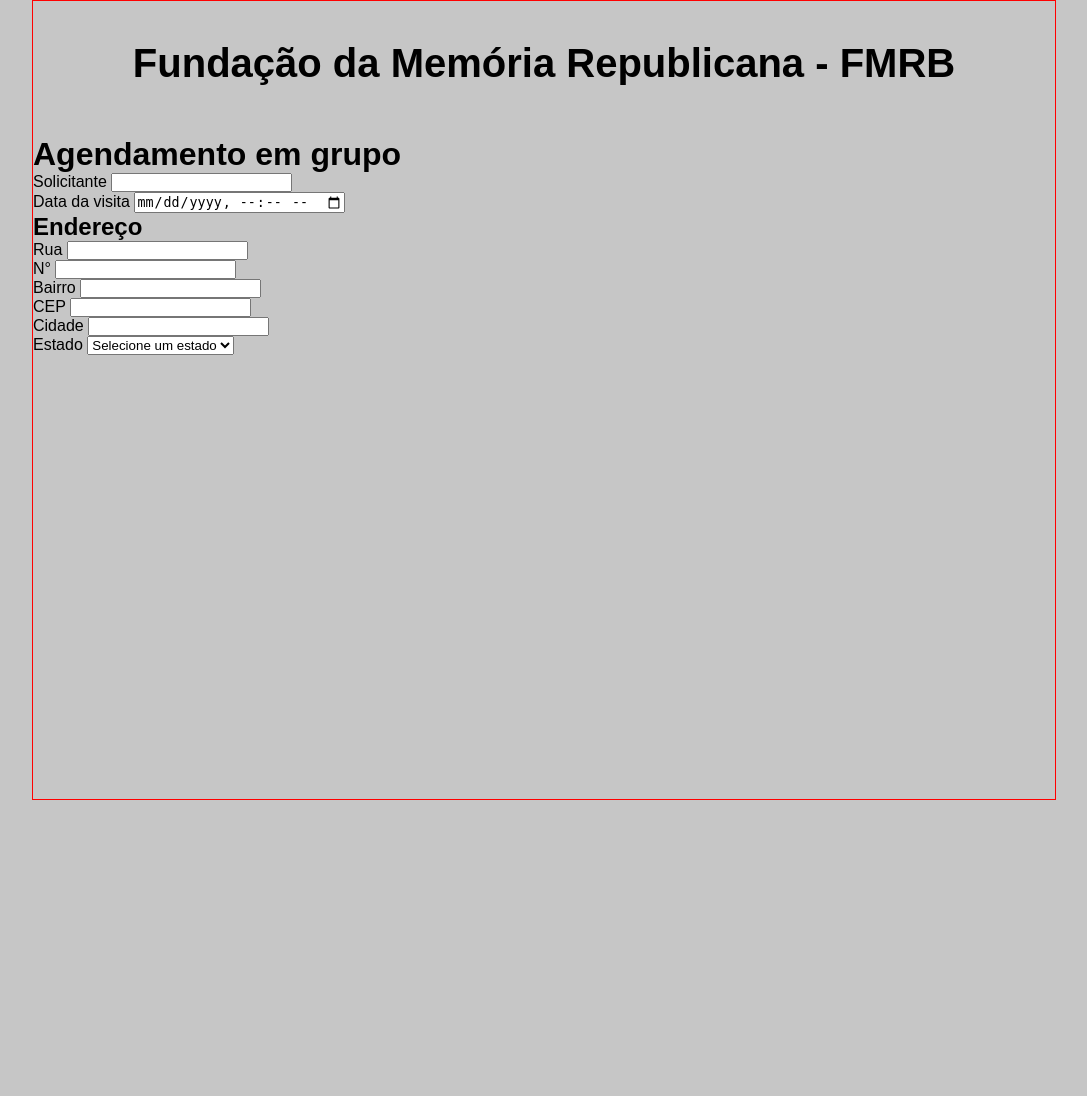
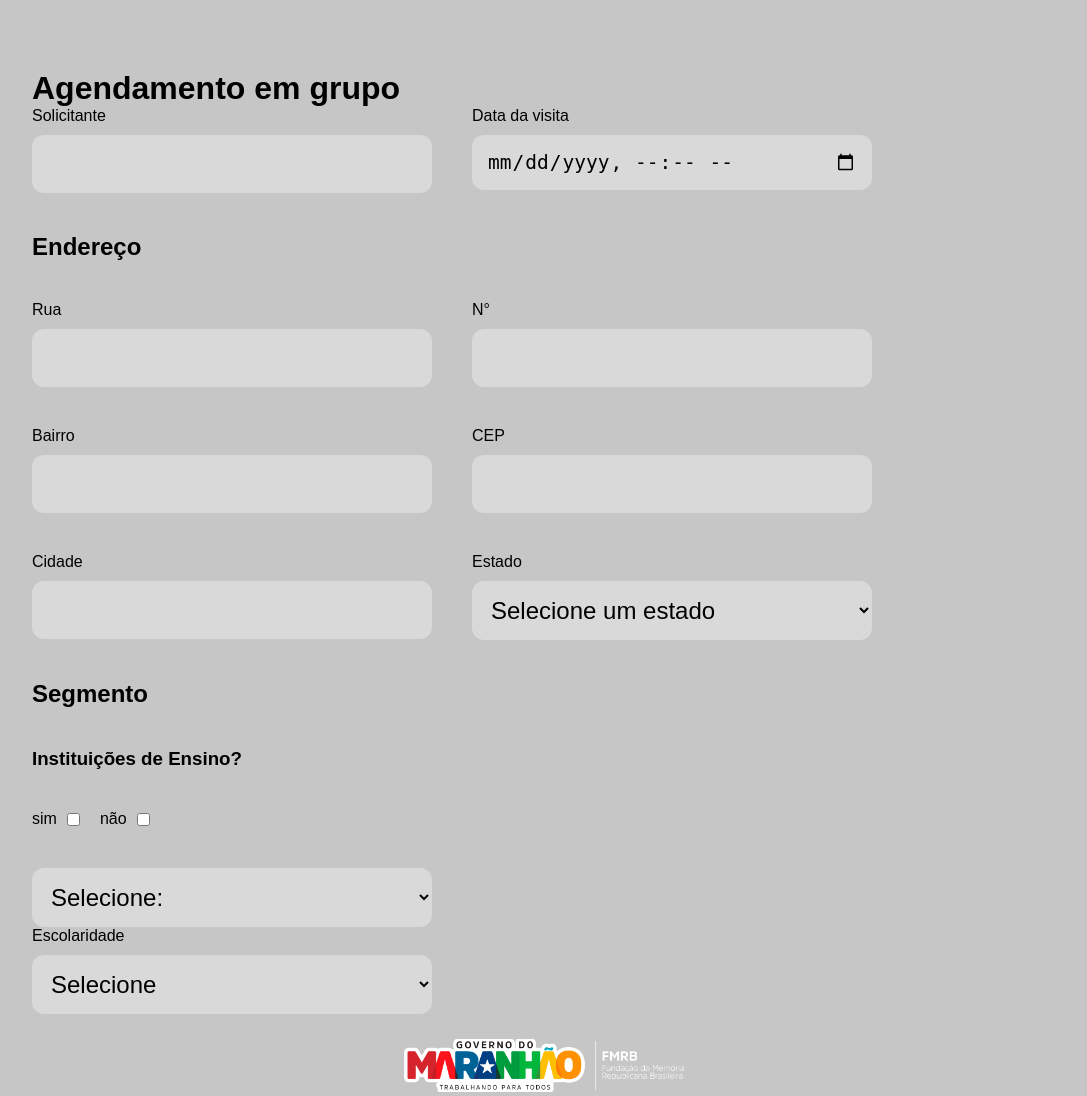
Before and after one commit to SAMPAIOCARLOS/MEUS-PROJETOS, a PHP site: page /forms/group.html in a window 1280 px wide. Shown: the whole page, without its empty margins (96-1183 px from the left). Before the commit the page ends 800 px from the top, so only its background shows below. Run offline with PHP 8.4, Linux system fonts and the light colour scheme.

Commit message:
alteração

```diff
--- a/new-project/forms/group.html
+++ b/new-project/forms/group.html
@@ -9,85 +9,104 @@
 </head>
 <body>
     <div id="main">
-        <h1 id="h1">Fundação da Memória Republicana - FMRB</h1>
 
         <h1>Agendamento em grupo</h1>
 
         <form id="form-group">
-            <section>
-                <label for="Solicitante">Solicitante </label>
-                <input type="text" id="Solicitante" name="Solicitante">
-            </section>
+            <div id="group-campo-start">
+                <section class="section-group">
+                    <label for="Solicitante">Solicitante </label>
+                    <input type="text" id="Solicitante" name="Solicitante" class="inputs">
+                </section>
+                <section class="section-group">
+                    <label for="Data-visita">Data da visita</label>
+                    <input type="datetime-local" id="Data-visita" name="Data-visita" class="inputs">
+                </section>
+            </div>
 
-            <section>
-                <label for="Data-visita">Data da visita</label>
-                <input type="datetime-local">
-            </section>
+            <h2 class="h2">Endereço</h2>
 
-            <h2>Endereço</h2>
+            <div id="group-campo-endereco">
+                <section class="section-group">
+                    <label for="rua">Rua</label>
+                    <input type="text" id="rua" name="rua" class="inputs">
+                </section>
+                <section class="section-group">
+                    <label for="N">N°</label>
+                    <input type="number" id="N" name="N" class="inputs">
+                </section>
+                <section class="section-group">
+                    <label for="bairro">Bairro</label>
+                    <input type="text" id="bairro" name="bairro" class="inputs">
+                </section>
+                <section class="section-group">
+                    <label for="cep">CEP</label>
+                    <input type="text" id="cep" name="cep" class="inputs">
+                </section>
+                <section class="section-group">
+                    <label for="city">Cidade</label>
+                    <input type="text" id="city" name="city" class="inputs">
+                </section>
+                <section class="section-group">
+                    <label for="select-estado">Estado</label>
+                    <select name="select-estado" id="select-estado" class="inputs">
+                        <option value="" disabled selected>Selecione um estado</option>
+                    </select>
+                </section>
+            </div>
 
-            <section>
-                <label for="rua">Rua</label>
-                <input type="text" id="rua" name="rua">
-            </section>
+            <h2 class="h2">Segmento</h2>
 
-            <section>
-                <label for="N">N°</label>
-                <input type="number" id="N" name="N">
-            </section>
+            <h3>Instituições de Ensino?</h3>
 
-            <section>
-                <label for="bairro">Bairro</label>
-                <input type="text" id="bairro" name="bairro">
-            </section>
+            <div id="group-container-ensino">
 
-            <section>
-                <label for="cep">CEP</label>
-                <input type="number" id="cep" name="cep">
-            </section>
+                <div class="container-ensino">
+                    <p>sim</p>
+                    <input type="checkbox">
+                </div>
 
-            <section>
-                <label for="city">Cidade</label>
-                <input type="text" id="city" name="city">
-            </section>
+                <div class="container-ensino">
+                    <p>não</p>
+                    <input type="checkbox">
+                </div>
 
-            <section>
-                <label for="select-estado">Estado</label>
-                <select name="select-estado" id="select-estado">
-                    <option value="" disabled selected>Selecione um estado</option>
-                    <option value="Acre">Acre </option>
-                    <option value="Alagoas">Alagoas</option>
-                    <option value="Amazonas">Amazonas</option>
-                    <option value="Bahia">Bahia</option>
-                    <option value="Ceará">Ceará</option>
-                    <option value="Distrito">Distrito Federal</option>
-                    <option value="Espírito">Espírito Santo</option>
-                    <option value="Goiás">Goiás</option>
-                    <option value="Maranhão">Maranhão</option>
-                    <option value="Mato_Grosso">Mato Grosso</option>
-                    <option value="Mato_Grosso_do_Sul">Mato Grosso do Sul</option>
-                    <option value="Minas_Gerais">Minas Gerais</option>
-                    <option value="Para">Pará</option>
-                    <option value="Paraiba">Paraíba</option>
-                    <option value="Parana">Paraná</option>
-                    <option value="Pernambuco">Pernambuco</option>
-                    <option value="Piaui">Piauí</option>
-                    <option value="Rio_de_Janeiro">Rio de Janeiro</option>
-                    <option value="Rio_Grande_do_Norte">Rio Grande do Norte</option>
-                    <option value="Rio_Grande_do_Sul">Rio Grande do Sul</option>
-                    <option value="Rondonia">Rondônia</option>
-                    <option value="Roraima">Roraima</option>
-                    <option value="Santa_Catarina">Santa Catarina</option>
-                    <option value="Sao_Paulo">São Paulo</option>
-                    <option value="Sergipe">Sergipe</option>
-                    <option value="Tocantins">Tocantins</option>
-                </select>
-            </section>
+            </div>
+
+            <div id="box-case-yes">
+                <section class="section-group">
+                    <select name="select-case-yes" id="select-case-yes" class="inputs">
+                        <option value="" disabled selected>Selecione:</option>
+                        <option value="Publica">Pública</option>
+                        <option value="Infantil">Infantil</option>
+                        <option value="Fundamental">Fundamental</option>
+                        <option value="Medio">Médio</option>
+                        <option value="Superior">Superior</option>
+                    </select>
+                </section>
+
+                <section class="section-group">
+                    <label for="select-case-yes-escolaridade">Escolaridade</label>
+                    <select name="select-case-yes-escolaridade" id="select-case-yes-escolaridade" class="inputs">
+                        <option value="" disabled selected>Selecione</option>
+                    </select>
+                </section>
+            </div>
+
+
+            <div id="box-case-no">
+                <input type="text" id="" name="" class="inputs" placeholder="Qual">
+            </div>
         </form>
+
+        <footer>
+            <img src="../img/ma-logo 1.png" alt="imagem-logo-MA">
+        </footer>
     </div>
 </body>
 <script type="module" src="https://unpkg.com/ionicons@7.1.0/dist/ionicons/ionicons.esm.js"></script>
 <script nomodule src="https://unpkg.com/ionicons@7.1.0/dist/ionicons/ionicons.js"></script>
 
 <script src="../scripts/utils.js"></script>
+<script src="../scripts/group.js"></script>
 </html>
--- /dev/null
+++ b/new-project/scripts/group.js
@@ -0,0 +1,11 @@
+const select_estado = document.getElementById('select-estado')
+
+const estados_brasil = ['AC', 'AL', 'AP', 'AM', 'BA', 'CE', 'DF', 'ES', 'GO', 'MA', 'MT', 'MS', 'MG', 'PA', 'PB', 'PR', 'PE', 'PI', 'RJ', 'RN', 'RS', 'RO', 'RR', 'SC', 'SP', 'SE', 'TO'];
+
+for (let i = 0; i < estados_brasil.length; i++) {
+    const estado = estados_brasil[i];
+    const newOption = document.createElement('option')
+    newOption.innerText = estado
+
+    select_estado.append(newOption)
+}
--- a/new-project/styles/global.css
+++ b/new-project/styles/global.css
@@ -45,6 +45,16 @@
     cursor: pointer;
     transition: 0.2s;
 }
+.inputs {
+    background-color: #D9D9D9;
+    border: none;
+    outline: none;
+    padding: 15px;
+    border-radius: 12px;
+    font-size: 1.5em;
+    width: 100%;
+    min-width: 300px;
+}
 
 .Button-enviar:hover {
     opacity: 0.8;
--- a/new-project/styles/group.css
+++ b/new-project/styles/group.css
@@ -1,13 +1,75 @@
 #main{
-    border: 1px solid red;
+    /* border: 1px solid red; */
     width: 80vw;
     height: 100%;
     margin: auto;
+    display: flex;
+    flex-direction: column;
+    justify-content: space-between;
+    margin-top: 70px;
 
 }
-#h1{
-    text-align: center;
-    margin-top: 40px;
-    font-size: 2.5em;
-    margin-bottom: 50px;
+
+#form-group {
+    /* border: 1px solid blue; */
+    width: 100%;
+    display: flex;
+    flex-wrap: wrap;
+    gap: 40px;
 }
+.section-group {
+    /* border: 1px solid green; */
+    width: 400px;
+    display: flex;
+    flex-direction: column;
+    gap: 10px;
+}
+#group-campo-start {
+    /* border: 1px solid yellow; */
+    width: 100%;
+    display: flex;
+    justify-content: left;
+    flex-wrap: wrap;
+    gap: 40px;
+}
+.h2 {
+    width: 100%;
+}
+#group-campo-endereco {
+    /* border: 2px solid black; */
+    width: 100%;
+    display: flex;
+    gap: 40px;
+    flex-wrap: wrap;
+}
+
+.container-ensino {
+    display: flex;
+    gap: 10px;
+    justify-content: center;
+    align-items: center;
+}
+#group-container-ensino {
+    width: 80%;
+    display: flex;
+    justify-content: left;
+    gap: 20px;
+    /* border: 1px solid red; */
+}
+#box-case-yes {
+    /* border: 1px solid red; */
+    width: 100%;
+    display: block;
+}
+#select-case-yes {
+    display: block;
+}
+#box-case-no {
+
+    width: 400px;
+    display: none;
+}
+
+footer {
+    margin-bottom: 100px;
+}
```
Also changed, not shown: new-project/scripts/individual.js (+6 -1 lines), new-project/styles/individual.css (+1 -10 lines).
